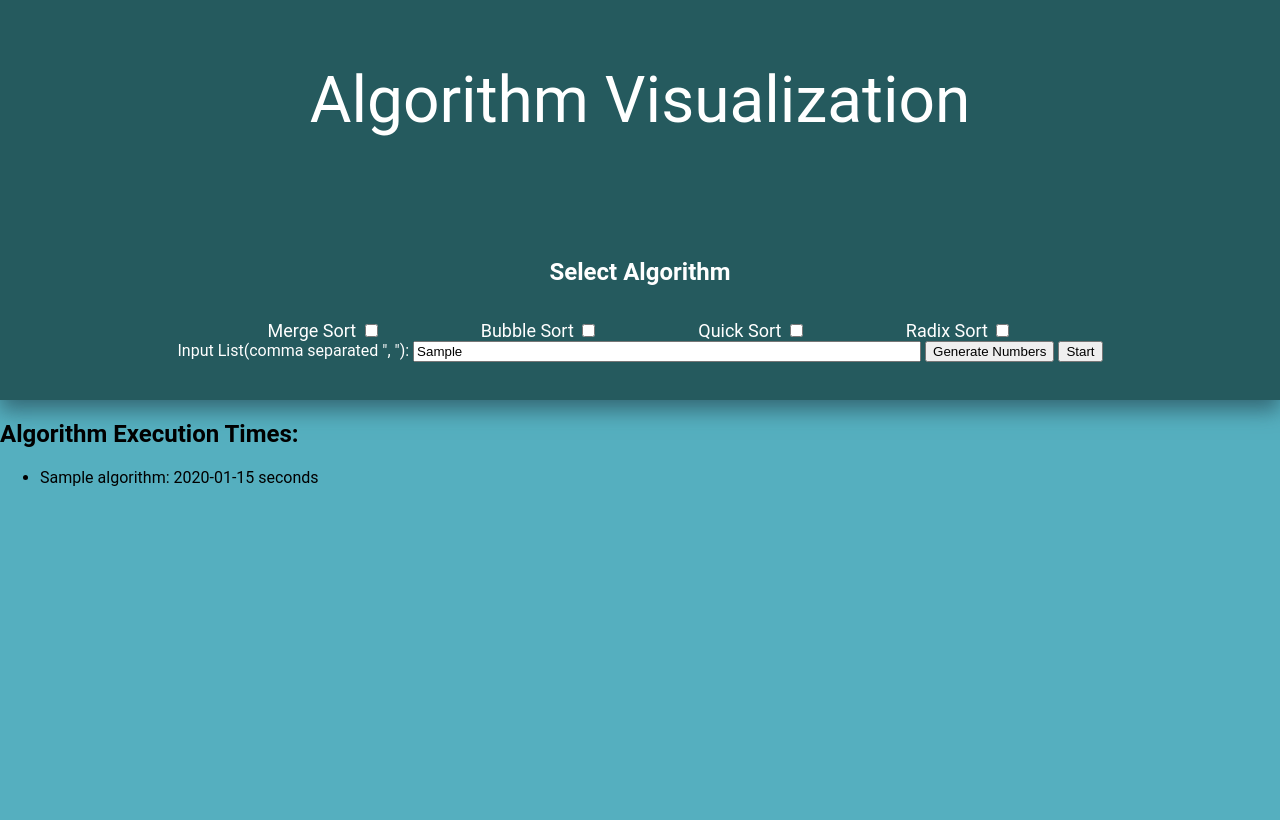
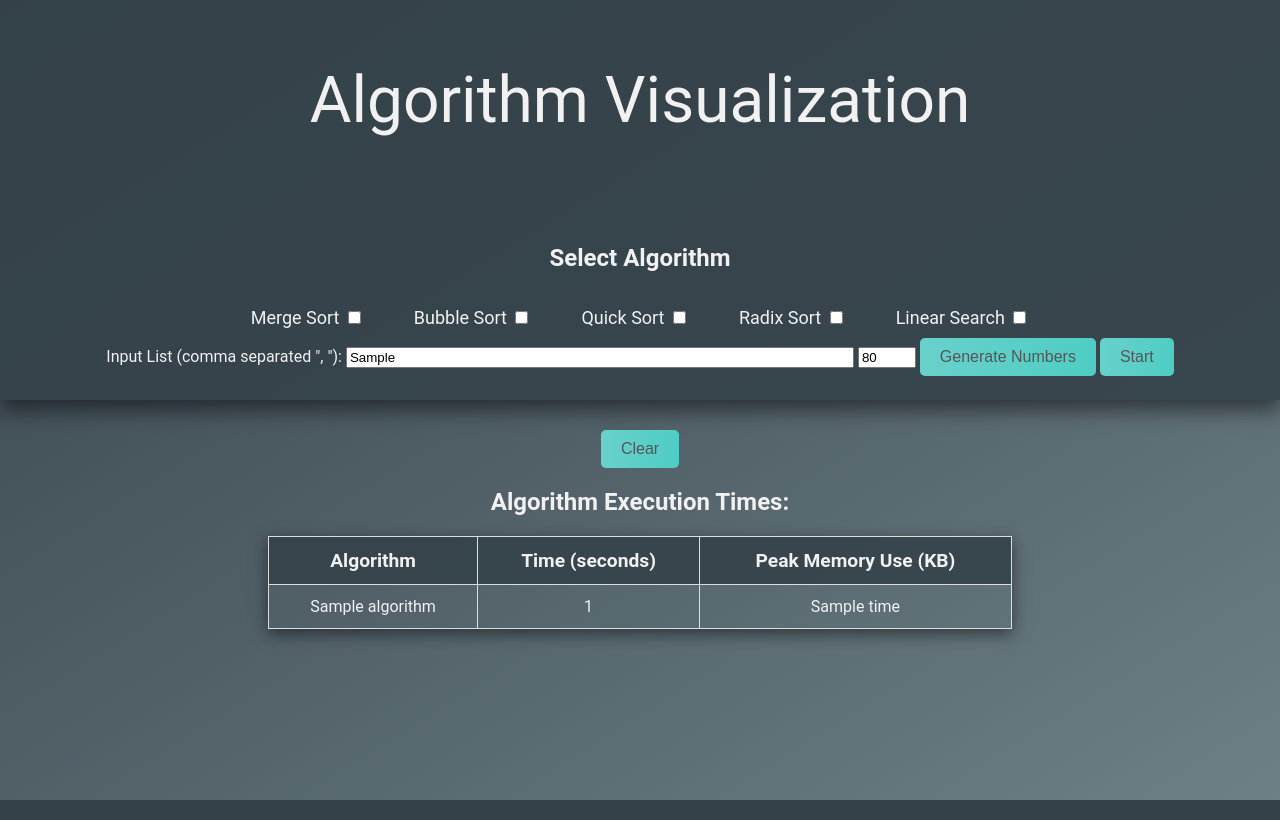
Before and after one commit to ChristianHuerta05/CPSC335-Group8, a Flask app: template templates/index.html in a window 1280 px wide. Run offline with Flask 3, Linux system fonts and the light colour scheme; the template is opened without the code that fills it: most values are stand-ins (such as "Sample title", 1, 10 or a date in 2020).

Commit message:
visualization finished

```diff
--- a/app.py
+++ b/app.py
@@ -9,14 +9,18 @@ def home():
 
 @app.route('/run', methods=['POST'])
 def run_algorithms():
+    # get which algos to run from the post request
     selected_algorithms = {
         "Merge_Sort": 'merge' in request.form,
         "Bubble_Sort": 'bubble' in request.form,
         "Quick_Sort": 'quick' in request.form,
-        "Radix_Sort": 'radix' in request.form
+        "Radix_Sort": 'radix' in request.form,
+        "Linear_Search": 'linear' in request.form,
     }
+
     input_list = request.form.get('input_list', '')
     times = run(selected_algorithms, input_list)
+    # send back the times and algos ran
     return render_template('index.html', times=times, input_list=input_list)
 
 
--- a/static/style.css
+++ /dev/null
@@ -1,54 +0,0 @@
-body{
-    margin: 0;
-    padding: 0;
-    font-family: 'Roboto', sans-serif;
-    background-color: rgba(13, 142, 165, 0.703);
-}
-
-.top-container{
-    background-color: rgb(37, 90, 94);
-    width: 100vw;
-    height: 50vh;
-    box-shadow: 0 10px 20px rgba(38, 75, 86, 0.694);
-   display: flex;
-   flex-direction: column;
-
-}
-
-.title{
-    width: 100%;
-    height: 100%;
-    color: white;
-    display: flex;
-    flex-direction: column;
-    justify-content: center;
-    align-items: center;
-    font-size: 4rem;
-}
-
-.bottom-container{
-
-    width: 100vw;
-    height: 50vh;
-}
-
-.options{
-    width: 100%;
-    height: 100%;
-    display: flex;
-    justify-content: center;
-    align-items: center;
-    flex-direction: column;
-    color: white;
-}
-
-.algorithms{
- display: flex;
- flex-direction: row;
-    justify-content: center;
-    gap: 100px;
- align-items: center;
- margin-top: 15px;
- width: 100%;
- font-size: large;
-}
--- a/templates/index.html
+++ b/templates/index.html
@@ -4,7 +4,7 @@
     <meta charset="UTF-8">
     <meta name="viewport" content="width=device-width, initial-scale=1.0">
     <title>Flask App</title>
-    <link rel="stylesheet" type="text/css" href="{{ url_for('static', filename='style.css') }}">
+    <link rel="stylesheet" type="text/css">
 </head>
 <body>
 <div class="top-container">
@@ -31,26 +31,20 @@
                     Radix Sort
                     <input type="checkbox" id="radix" name="radix">
                 </label>
+                <label for="linear">
+                    Linear Search
+                    <input type="checkbox" id="linear" name="linear">
+                </label>
             </div>
-            <label for="input_list">Input List(comma separated ", "):</label>
+
+            <label for="input_list">Input List (comma separated ", "):</label>
             <input type="text" id="input_list" name="input_list" value="{{ input_list }}" placeholder="Example: 2, 6, 8, 14, 5, 7" style="width: 500px;">
-            <button id="generate-random" onclick="generateRandomNumbers()">Generate Numbers</button>
+            <input type="number" id="numCount" name="numCount" value="80" style="width: 50px;">
 
-            <!-- Temporal script while i find a better way to generate random numbers-->
-            <script>
-                function generateRandomNumbers() {
-                  const numCount = 80; // number of random numbers to generate
-                  const maxNum = 100; // maximum random number
-                  const numbers = Array(numCount).fill(0).map(() => Math.floor(Math.random() * maxNum));
-                  const inputList = numbers.join(', ');
-                  document.getElementById('input_list').value = inputList;
-                }
-              </script>
+            <button type="button" id="generate-random" onclick="generateRandomNumbers()">Generate Numbers</button>
 
             <button id="start" type="submit">Start</button>
         </form>
-
-
 
     </div>
 </div>
@@ -58,15 +52,153 @@
 <div class="bottom-container">
     {% if times %}
     <div class="results">
+        <button onclick="window.location.href='/'">Clear</button>
         <h2>Algorithm Execution Times:</h2>
-        <ul>
-            {% for algorithm, time in times.items() %}
-            <li>{{ algorithm }}: {{ time }} seconds</li>
-            {% endfor %}
-        </ul>
+        <table class="times-table">
+            <thead>
+                <tr>
+                    <th>Algorithm</th>
+                    <th>Time (seconds)</th>
+                    <th>Peak Memory Use (KB)</th>
+                </tr>
+            </thead>
+            <tbody>
+                {% for algorithm, time in times.items() %}
+                <tr>
+                    <td>{{ algorithm }}</td>
+                    <td>{{ time[0] }}</td>
+                    <td>{{ time[1] }}</td>
+                </tr>
+                {% endfor %}
+            </tbody>
+        </table>
     </div>
     {% endif %}
 </div>
 
+<!-- JavaScript for generating random numbers -->
+<script>
+     function generateRandomNumbers() {
+        // get the main input elements
+        const numCountElement = document.getElementById('numCount');
+        const inputListElement = document.getElementById('input_list');
+
+        // get the number the user inputed and turn it into a Number
+        let numCount = Number(numCountElement.value);
+        // set the highest value the random number can be
+        const maxNum = 100;
+
+        // generate the random numbers
+        const numbers = Array(numCount).fill(0).map(() => Math.floor(Math.random() * maxNum));
+        const inputList = numbers.join(', ');
+
+        // add numbers to the input
+        inputListElement.value = inputList;
+    }
+</script>
+
 </body>
+
+<style>
+     body {
+        margin: 0;
+        padding: 0;
+        font-family: 'Roboto', sans-serif;
+        background: linear-gradient(to bottom right, #35424a, #6e7f86);
+        color: #f1f1f1;
+        height: 100vh;
+    }
+
+    .top-container {
+        background: rgba(53, 66, 74, 0.9);
+        width: 100vw;
+        height: 50vh;
+        box-shadow: 0 10px 20px rgba(0, 0, 0, 0.5);
+        display: flex;
+        flex-direction: column;
+    }
+
+    .title {
+        width: 100%;
+        height: 100%;
+        display: flex;
+        flex-direction: column;
+        justify-content: center;
+        align-items: center;
+        font-size: 4rem;
+    }
+
+    .bottom-container {
+        width: 100vw;
+        height: 50vh;
+    }
+
+    .options {
+        width: 100%;
+        height: 100%;
+        display: flex;
+        justify-content: center;
+        align-items: center;
+        flex-direction: column;
+    }
+
+    .algorithms {
+        display: flex;
+        flex-direction: row;
+        justify-content: center;
+        gap: 50px;
+        align-items: center;
+        margin-top: 15px;
+        width: 100%;
+        font-size: large;
+    }
+
+    .results {
+        padding: 20px;
+        text-align: center;
+    }
+
+    .times-table {
+        margin: 0 auto;
+        border-collapse: collapse;
+        width: 60%;
+        box-shadow: 0 5px 15px rgba(0, 0, 0, 0.5);
+    }
+
+    .times-table th, .times-table td {
+        border: 1px solid #ddd;
+        padding: 12px;
+        text-align: center;
+    }
+
+    .times-table th {
+        background-color: rgba(53, 66, 74, 0.9);
+        color: #f1f1f1;
+        font-size: 1.2rem;
+    }
+
+    .times-table tr:nth-child(even) {
+        background-color: rgba(255, 255, 255, 0.1);
+    }
+
+    .times-table tr:hover {
+        background-color: rgba(110, 127, 134, 0.4);
+    }
+
+    button {
+        background: linear-gradient(to right, #68d1ca, #4ecdc4);
+        color: #555555;
+        border: none;
+        padding: 10px 20px;
+        cursor: pointer;
+        font-size: 1rem;
+        border-radius: 5px;
+        margin-top: 10px;
+        transition: background 0.3s ease;
+    }
+
+    button:hover {
+        background: linear-gradient(to right, #94efe9, #83f0e9);
+    }
+</style>
 </html>
```
Also changed, not shown: run.py (+82 -16 lines).
